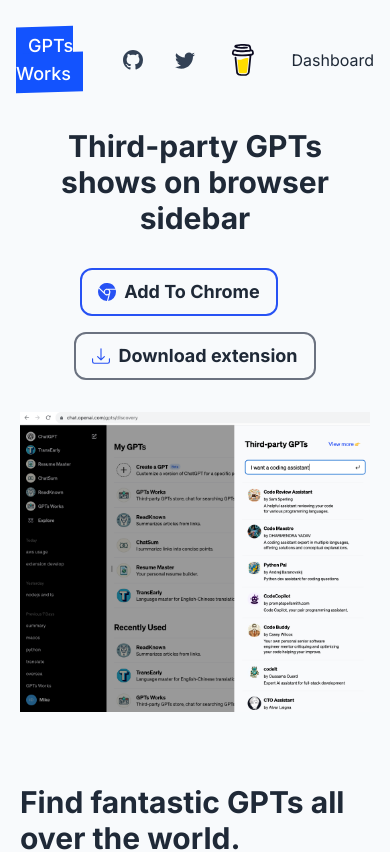
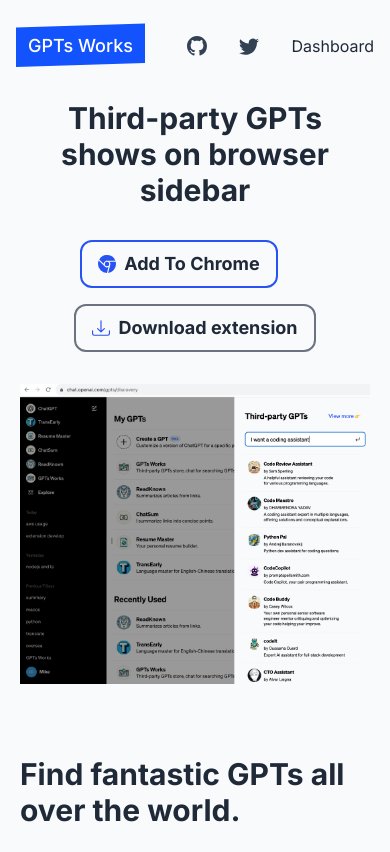
Before and after one commit to all-in-aigc/gpts-works, a Next.js app in the folder web/: page /extension in a window 390 px wide. Shown: the top 852 px of the page. Built offline with nearby package versions, Linux system fonts and the light colour scheme.

Commit message:
change style

```diff
--- a/web/app/components/Header/index.tsx
+++ b/web/app/components/Header/index.tsx
@@ -65,7 +65,11 @@
             </li>
           </ul>
         </div>
-        <a href="https://www.buymeacoffee.com/idoubi" target="_blank">
+        <a
+          className="hidden md:block"
+          href="https://www.buymeacoffee.com/idoubi"
+          target="_blank"
+        >
           <svg
             width="27"
             height="39"
@@ -85,7 +89,7 @@
           </svg>
         </a>
 
-        <div className="ml-8">
+        <div className="ml:0 md:ml-8">
           <a href="/dashboard/my-gpts">Dashboard</a>
         </div>
       </div>
--- a/web/app/components/Search/index.tsx
+++ b/web/app/components/Search/index.tsx
@@ -73,7 +73,7 @@
         <div className="flex items-center relative">
           <input
             type="text"
-            className="flex-1 px-4 py-3 border-2 border-primary bg-white rounded-lg"
+            className="text-sm md:text-md flex-1 px-4 py-3 border-2 border-primary bg-white rounded-lg"
             placeholder="keyword or prompt for searching GPTs"
             ref={inputRef}
             value={content}
```
